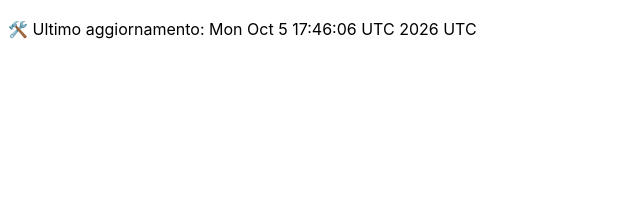
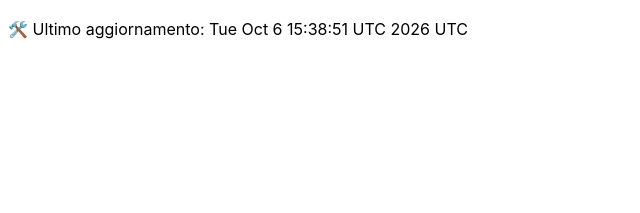
Before and after one commit to DanteTrb/DanteTrb.github.io, a Jekyll site: the page built from badges.md, in a window 1280 px wide. Shown: the top 213 px of the page, without its empty margins (0-640 px from the left). Built offline with Jekyll 4.4.1, drawn with Linux system fonts in a browser that asks for light colours; our own code applies the rules of GitHub Pages for plain Markdown files.

Commit message:
🛠️ Aggiornamento automatico badge

```diff
--- a/badges.md
+++ b/badges.md
@@ -1 +1 @@
-🛠️ Ultimo aggiornamento: Mon Oct  5 17:46:06 UTC 2026 UTC
+🛠️ Ultimo aggiornamento: Tue Oct  6 15:38:51 UTC 2026 UTC
```
